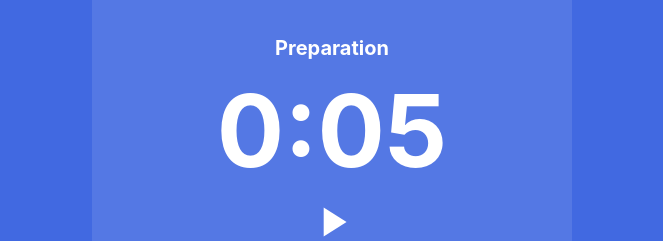
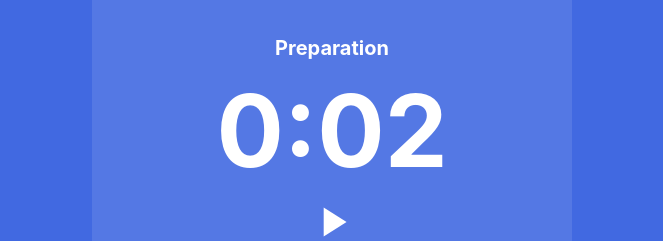
Before and after one commit to yongshn220/ExamClocker_frontend, a React (Create React App) app: page /home in a window 1280 px wide. Shown: the part 197-438 px from the top of the page, without its empty margins (308-971 px from the left). Built offline with nearby package versions, Linux system fonts and the light colour scheme.

Commit message:
Fix timer

```diff
--- a/src/pages/timer/ExamTimer.js
+++ b/src/pages/timer/ExamTimer.js
@@ -1,4 +1,4 @@
-import React, {useState, useEffect, useRef, useMemo} from 'react';
+import React, {useEffect, useRef, useMemo, useCallback, useState} from 'react';
 import { styled } from "@mui/material/styles";
 import { Button } from "@mui/material";
 import PlayArrowIcon from '@mui/icons-material/PlayArrow';
@@ -7,50 +7,73 @@ import ExamSchedule from "./ExamSchedule";
 import {ACTSchedules} from '../../util/examSubjects'
 import {selectedTaskIdAtom, selectedExamAtom} from "../../recoil/timerState";
 import {useRecoilState, useRecoilValue} from "recoil";
+import {optAutoStartNextAtom} from "../../recoil/settingOptionState";
+
+const Action = {
+  SET_TIME_LEFT: "set_time_left",
+  TOGGLE_TIMER: "toggle_timer",
+  ACTIVE_SUBJECT_CHANGE: "active_subject_chane",
+}
 
 export default function ExamTimer() {
   const subjects = useRecoilValue(selectedExamAtom);
-  const [selectedTaskId, setSelectedTaskId] = useRecoilState(selectedTaskIdAtom);
-  const [timeLeft, setTimeLeft] = useState(subjects[selectedTaskId].duration);
-  const [timerOn, setTimerOn] = useState(false)
+  const optAutoStartNext = useRecoilValue(optAutoStartNextAtom)
+  const [selectedSubjectId, setSelectedSubjectId] = useRecoilState(selectedTaskIdAtom);
+
+  const [timerState, setTimerState] = useState({
+    timeLeft: 0,
+    timerOn: false,
+  });
 
   const timeRef = useRef(null)
+  const activeSubject = useMemo(() => subjects[selectedSubjectId], [subjects, selectedSubjectId])
 
-  const curSubject = useMemo(() => subjects[selectedTaskId], [subjects, selectedTaskId])
+  const { timeLeft, timerOn } = timerState
 
+  const reducer = useCallback((action) => {
+    switch(action.type) {
+      case Action.SET_TIME_LEFT:
+        return setTimerState(prev => ({...prev, timeLeft: prev.timeLeft - 1}));
+
+      case Action.TOGGLE_TIMER:
+        return setTimerState(prev => ({...prev, timerOn: !prev.timerOn}));
+
+      case Action.ACTIVE_SUBJECT_CHANGE:
+        return setTimerState(prev => {
+          const timerOn =  (prev.timeLeft < 0)? optAutoStartNext : false
+          return {...prev, timeLeft: activeSubject.duration, timerOn: timerOn}
+        })
+
+      default: return;
+    }
+  }, [activeSubject.duration, optAutoStartNext])
+
+  // On Timer On or Off
   useEffect(() => {
     if (timerOn) {
       timeRef.current = setInterval(() => {
-        setTimeLeft(prevTime => prevTime > 0 ? prevTime - 1 : 0)
-      }, 1000)
+        reducer({ type: Action.SET_TIME_LEFT, payload: null})
+      }, 1000);
     }
     else {
-      clearInterval(timeRef.current)
+      clearInterval(timeRef.current);
     }
-  }, [timerOn]);
+    return () => clearInterval(timeRef.current);
+  }, [reducer, timerOn]);
 
+  // On Time Over
   useEffect(() => {
-    clearInterval(timeRef.current)
-    setTimerOn(false)
-    setTimeLeft(curSubject.duration)
-  }, [curSubject])
+    if (timeLeft < 0)
+      setSelectedSubjectId((prev) => (prev < subjects.length-1)? prev+1 : prev)
+  }, [subjects.length, setSelectedSubjectId, timeLeft]);
 
+  // On Active Subject Change
   useEffect(() => {
-    if (timeLeft <= 0) {
-      startNextSubject()
-    }
-  }, [timeLeft])
-
-
-  function startNextSubject() {
-    if (selectedTaskId >= subjects.length - 1) {
-      return
-    }
-    setSelectedTaskId(selectedTaskId + 1)
-  }
+    reducer({type: Action.ACTIVE_SUBJECT_CHANGE, payload: null})
+  }, [reducer, activeSubject])
 
   function toggleTimer() {
-    setTimerOn(prevTimerOn => !prevTimerOn)
+    reducer({type: Action.TOGGLE_TIMER, payload: null})
   }
 
   return (
@@ -59,7 +82,7 @@ export default function ExamTimer() {
         <ExamTitle>ACT</ExamTitle>
       </ExamTitleBox>
       <TimerDisplay>
-        <TSubjectName>{curSubject.name}</TSubjectName>
+        <TSubjectName>{activeSubject.name}</TSubjectName>
         <Time>{formatTime(timeLeft)}</Time>
         <PlayButton onClick={toggleTimer}>
           {
@@ -76,6 +99,7 @@ export default function ExamTimer() {
 }
 
 const formatTime = (time) => {
+  if (time < 0) time = 0
   let minutes = Math.floor(time / 60);
   let seconds = time % 60;
   return `${minutes}:${seconds < 10 ? '0' : ''}${seconds}`;
--- a/src/util/examSubjects.js
+++ b/src/util/examSubjects.js
@@ -9,12 +9,12 @@ export const TaskType = {
 }
 
 export const ACTSchedules = [
-  {id: 0, type: TaskType.PREP, subjectId: 0, name: 'Preparation', duration: 5 },
-  {id: 1, type: TaskType.SUBJECT, subjectId: 1, name: 'English', duration: 5 * min },
-  {id: 2, type: TaskType.SUBJECT, subjectId: 2, name: 'Math', duration: 6 * min },
-  {id: 3, type: TaskType.BREAK, subjectId: 0, name: 'Break', duration: 15 * min },
-  {id: 4, type: TaskType.SUBJECT, subjectId: 3, name: 'Reading', duration: 35 * min },
-  {id: 5, type: TaskType.SUBJECT, subjectId: 4, name: 'Science', duration: 35 * min },
-  {id: 6, type: TaskType.BREAK, subjectId: 0, name: 'Break', duration: 15 * min },
-  {id: 7, type: TaskType.SUBJECT, subjectId: 5, name: 'Writing', duration: 40 * min },
+  {id: 0, type: TaskType.PREP, subjectId: 0, name: 'Preparation', duration: 2 },
+  {id: 1, type: TaskType.SUBJECT, subjectId: 1, name: 'English', duration: 2 * min },
+  {id: 2, type: TaskType.SUBJECT, subjectId: 2, name: 'Math', duration: 2 * min },
+  {id: 3, type: TaskType.BREAK, subjectId: 0, name: 'Break', duration: 2 * min },
+  {id: 4, type: TaskType.SUBJECT, subjectId: 3, name: 'Reading', duration: 2 * min },
+  {id: 5, type: TaskType.SUBJECT, subjectId: 4, name: 'Science', duration: 2 * min },
+  {id: 6, type: TaskType.BREAK, subjectId: 0, name: 'Break', duration: 2 * min },
+  {id: 7, type: TaskType.SUBJECT, subjectId: 5, name: 'Writing', duration: 2 * min },
 ];
```
